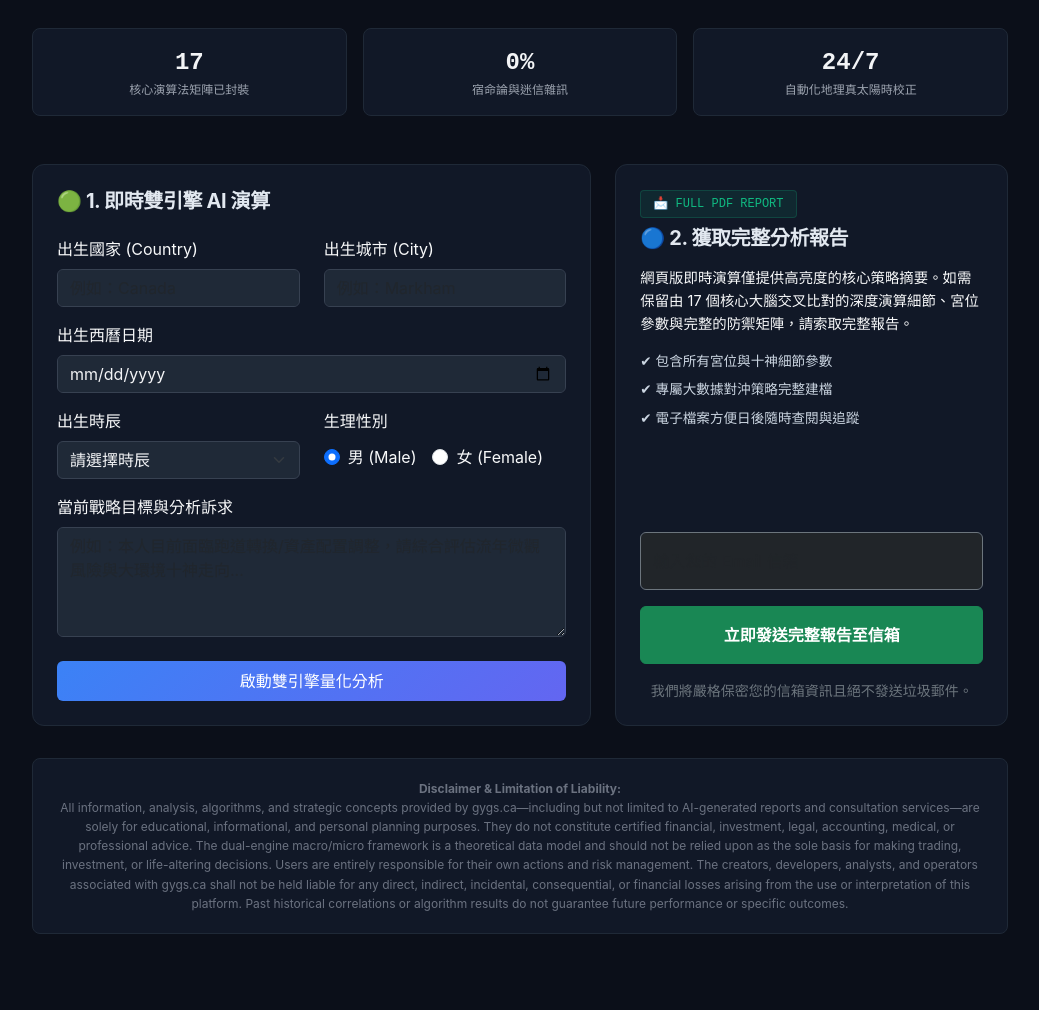
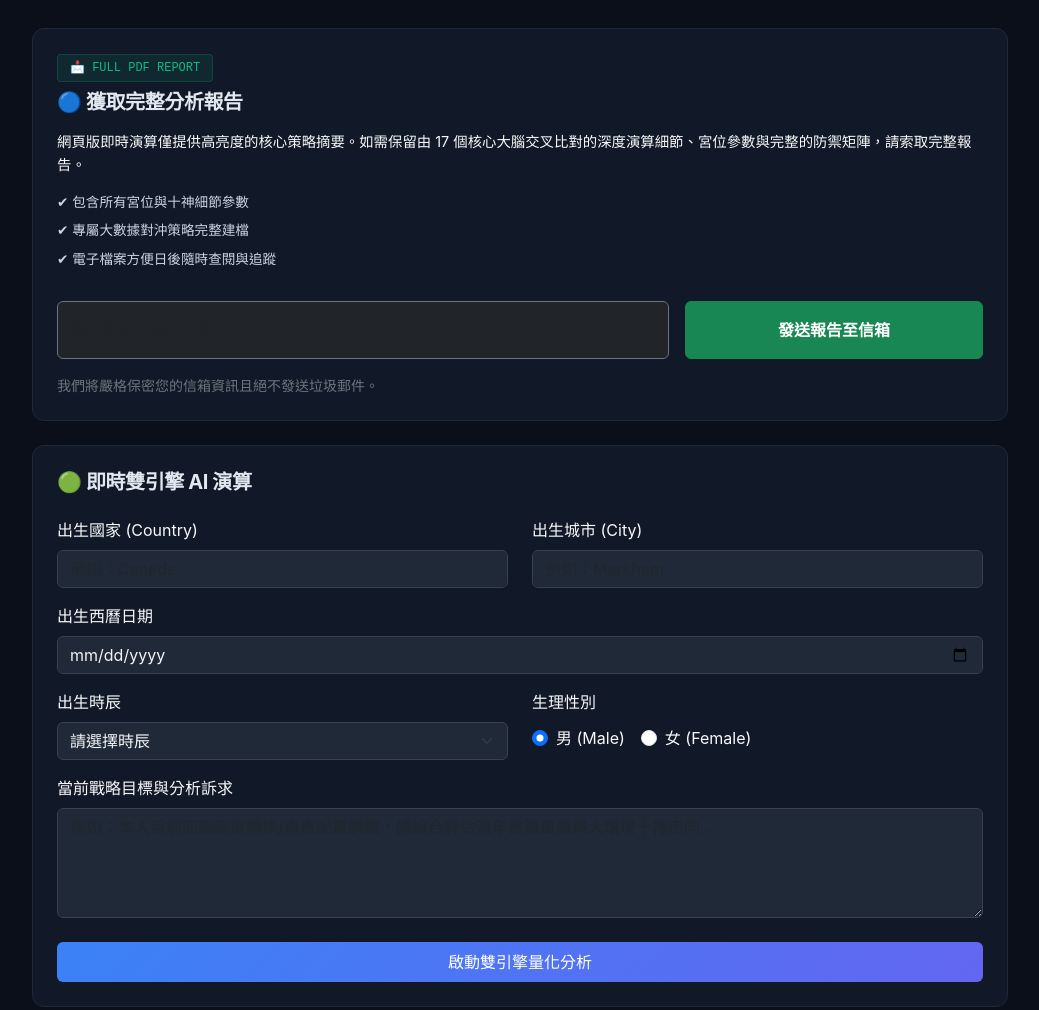
Before and after one commit to alexkynn/gygs.ca, a website: page index.html in a window 1280 px wide. Shown: the part 400-1410 px from the top of the page, without its empty margins (120-1159 px from the left). Before the commit the page ends 1382 px from the top, so only its background shows below. Drawn offline with nearby package versions, Linux system fonts and the light colour scheme.

Commit message:
Add files via upload

```diff
--- a/index.html
+++ b/index.html
@@ -157,32 +157,46 @@
         </p>
     </header>
 
-    <div class="row g-3 mb-5">
-        <div class="col-md-4">
-            <div class="status-card text-center p-3 h-100">
-                <div class="card-num">17</div>
-                <div class="card-label">核心演算法矩陣已封裝</div>
-            </div>
-        </div>
-        <div class="col-md-4">
-            <div class="status-card text-center p-3 h-100">
-                <div class="card-num">0%</div>
-                <div class="card-label">宿命論與迷信雜訊</div>
-            </div>
-        </div>
-        <div class="col-md-4">
-            <div class="status-card text-center p-3 h-100">
-                <div class="card-num">24/7</div>
-                <div class="card-label">自動化地理真太陽時校正</div>
+    <div class="row mb-4">
+        <div class="col-12">
+            <div class="email-box p-4 d-flex flex-column justify-content-between">
+                <div>
+                    <div class="badge-email mb-2">📩 FULL PDF REPORT</div>
+                    <h3 class="box-title mb-3">🔵 獲取完整分析報告</h3>
+                    <p class="desc-text text-light">
+                        網頁版即時演算僅提供高亮度的核心策略摘要。如需保留由 17 個核心大腦交叉比對的深度演算細節、宮位參數與完整的防禦矩陣，請索取完整報告。
+                    </p>
+
+                    <div class="service-include mb-4 mt-3">
+                        <div class="service-item">✔ 包含所有宮位與十神細節參數</div>
+                        <div class="service-item">✔ 專屬大數據對沖策略完整建檔</div>
+                        <div class="service-item">✔ 電子檔案方便日後隨時查閱與追蹤</div>
+                    </div>
+                </div>
+
+                <div class="email-action-zone mt-2">
+                    <form id="email-report-form" onsubmit="event.preventDefault(); return false;" autocomplete="off">
+                        <div class="row g-3 align-items-center">
+                            <div class="col-md-8">
+                                <input type="email" class="form-control py-3 bg-dark border-secondary text-light" id="userEmail" placeholder="輸入您的 Email 信箱" autocomplete="email" required>
+                            </div>
+                            <div class="col-md-4">
+                                <button type="submit" id="send-email-btn" class="btn btn-success w-100 py-3 fw-bold">
+                                    發送報告至信箱
+                                </button>
+                            </div>
+                        </div>
+                    </form>
+                    <small class="d-block text-secondary mt-3">我們將嚴格保密您的信箱資訊且絕不發送垃圾郵件。</small>
+                </div>
             </div>
         </div>
     </div>
 
-    <div class="row g-4">
-
-        <div class="col-lg-7">
-            <div class="engine-box p-4 h-100">
-                <h3 class="box-title mb-4">🟢 1. 即時雙引擎 AI 演算</h3>
+    <div class="row mb-5">
+        <div class="col-12">
+            <div class="engine-box p-4">
+                <h3 class="box-title mb-4">🟢 即時雙引擎 AI 演算</h3>
 
                 <form id="ask-chart-form" onsubmit="event.preventDefault(); return false;" autocomplete="off">
                     <div class="row">
@@ -247,36 +261,6 @@
                     <hr class="border-secondary">
                     <h4 class="text-info mb-3">📊 演算法分析報告產出：</h4>
                     <div id="analysis-text" class="text-light-50 lh-lg" style="white-space: pre-line;"></div>
-                </div>
-            </div>
-        </div>
-
-        <div class="col-lg-5">
-            <div class="email-box p-4 h-100 d-flex flex-column justify-content-between">
-                <div>
-                    <div class="badge-email mb-2">📩 FULL PDF REPORT</div>
-                    <h3 class="box-title mb-3">🔵 2. 獲取完整分析報告</h3>
-                    <p class="desc-text text-light">
-                        網頁版即時演算僅提供高亮度的核心策略摘要。如需保留由 17 個核心大腦交叉比對的深度演算細節、宮位參數與完整的防禦矩陣，請索取完整報告。
-                    </p>
-
-                    <div class="service-include mb-4 mt-3">
-                        <div class="service-item">✔ 包含所有宮位與十神細節參數</div>
-                        <div class="service-item">✔ 專屬大數據對沖策略完整建檔</div>
-                        <div class="service-item">✔ 電子檔案方便日後隨時查閱與追蹤</div>
-                    </div>
-                </div>
-
-                <div class="email-action-zone mt-4">
-                    <form id="email-report-form" onsubmit="event.preventDefault(); return false;" autocomplete="off">
-                        <div class="mb-3">
-                            <input type="email" class="form-control py-3 bg-dark border-secondary text-light" id="userEmail" placeholder="輸入您的 Email 信箱" autocomplete="email" required>
-                        </div>
-                        <button type="submit" id="send-email-btn" class="btn btn-success w-100 py-3 fw-bold">
-                            立即發送完整報告至信箱
-                        </button>
-                    </form>
-                    <small class="text-center d-block text-secondary mt-3">我們將嚴格保密您的信箱資訊且絕不發送垃圾郵件。</small>
                 </div>
             </div>
         </div>
```
